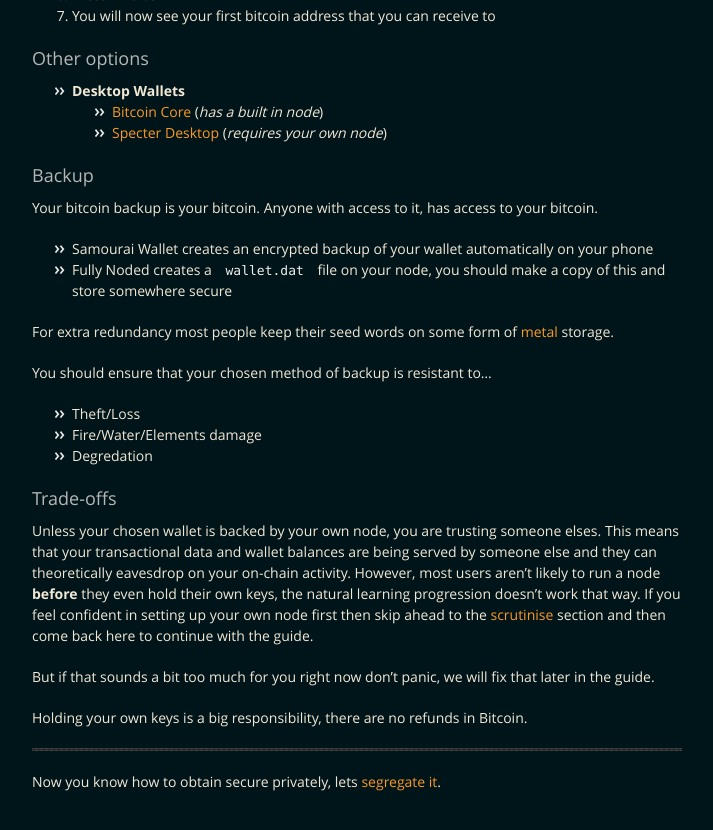
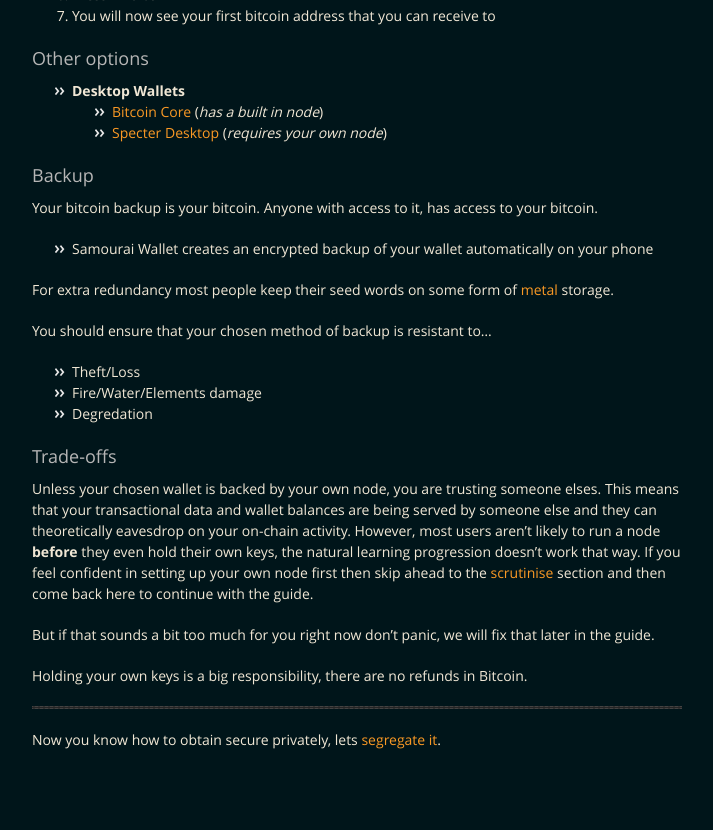
Before and after one commit to BitcoinQnA/BitcoinPrivacyGuide, a Jekyll site: the page built from secure.md, in a window 1280 px wide and 900 px high, scrolled down 1158 px. Shown: the top 830 px of the window, without its empty margins (283-996 px from the left). Built offline with Jekyll 4.4.1, drawn with Linux system fonts in a browser that asks for light colours.

Commit message:
Update secure.md

```diff
--- a/secure.md
+++ b/secure.md
@@ -58,7 +58,6 @@ There goes a saying in Bitcoin, "not your keys, not your coins". What this essen
 Your bitcoin backup is your bitcoin. Anyone with access to it, has access to your bitcoin.
 
 *  Samourai Wallet creates an encrypted backup of your wallet automatically on your phone
-*  Fully Noded creates a `wallet.dat` file on your node, you should make a copy of this and store somewhere secure
 
 For extra redundancy most people keep their seed words on some form of [metal](https://jlopp.github.io/metal-bitcoin-storage-reviews/) storage.
 
```
